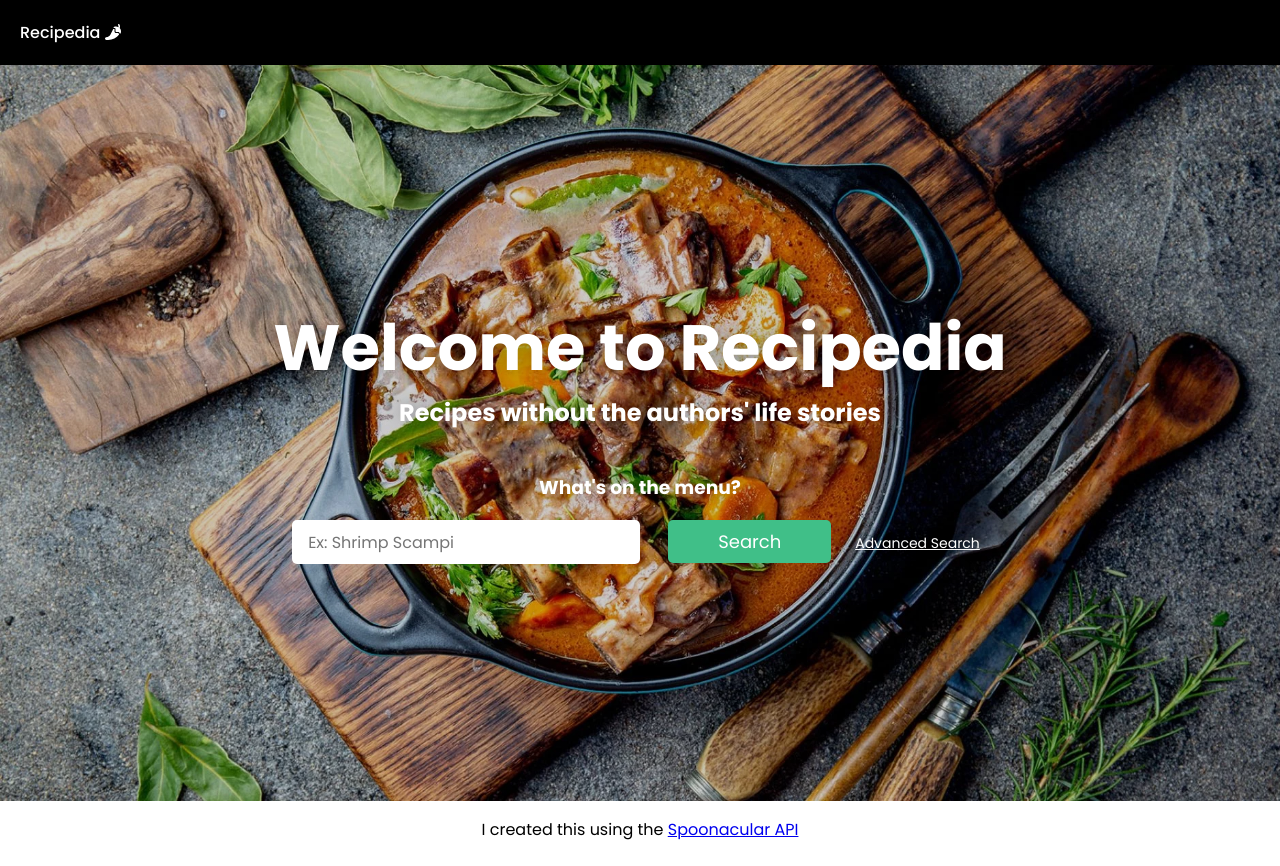
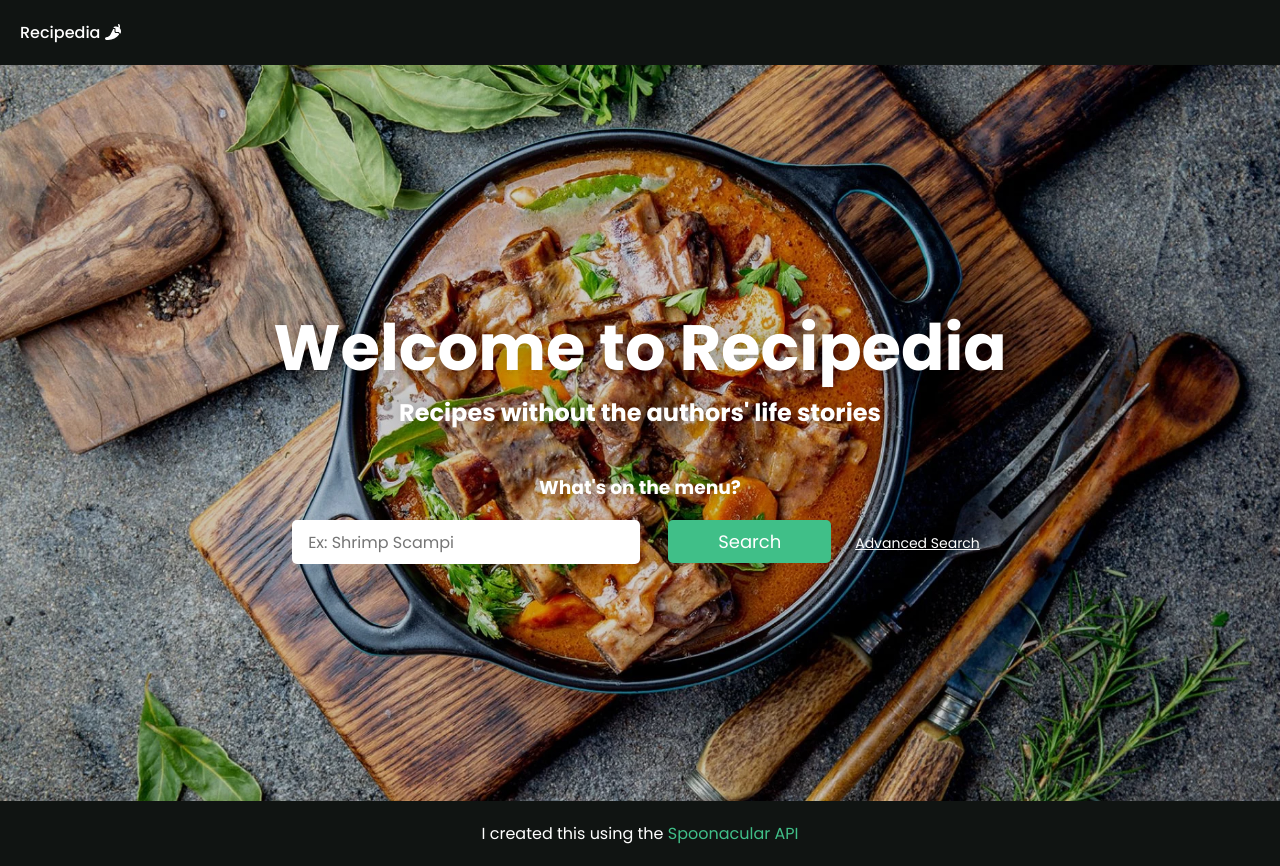
Before and after one commit to TobiasNorton/recipedia, a React (Create React App) app: page / in a window 1280 px wide. Built offline with nearby package versions, Linux system fonts and the light colour scheme; no server answers.

Commit message:
Footer component

```diff
--- a/src/App.js
+++ b/src/App.js
@@ -5,6 +5,7 @@ import Home from './pages/home';
 import Recipe from './pages/recipe';
 import NavigationBar from './components/navigation-bar';
 import SearchResults from './pages/search-results';
+import Footer from './components/footer';
 
 function App() {
   // See the browser's built-in URLSearchParams API.
@@ -19,6 +20,7 @@ function App() {
           <Route path="/search-results" component={SearchResults} />
           <Redirect to="/" />
         </Switch>
+        <Footer />
       </Router>
     </div>
   );
--- /dev/null
+++ b/src/components/footer/index.jsx
@@ -0,0 +1,14 @@
+import './style.scss';
+
+const Footer = () => {
+  return (
+    <div className="footer">
+      I created this using the{' '}
+      <a href="https://spoonacular.com/food-api" target="_blank" rel="noreferrer">
+        Spoonacular API
+      </a>
+    </div>
+  );
+};
+
+export default Footer;
--- /dev/null
+++ b/src/components/footer/style.scss
@@ -0,0 +1,9 @@
+.footer {
+  background-color: hsla(154, 10%, 7%, 1);
+  color: white;
+  padding: 20px;
+  a {
+    text-decoration: none;
+    color: rgb(64, 191, 136);
+  }
+}
--- a/src/components/navigation-bar/style.scss
+++ b/src/components/navigation-bar/style.scss
@@ -3,7 +3,7 @@
   display: flex;
   justify-content: flex-start;
   font-family: 'Poppins', sans-serif;
-  background-color: black;
+  background-color: hsla(154, 10%, 7%, 1);
   padding: 20px;
 
   .logo {
--- a/src/pages/home/index.tsx
+++ b/src/pages/home/index.tsx
@@ -96,12 +96,6 @@ const Home = () => {
         </div>
       </div>
       {/* )} */}
-      <p>
-        I created this using the{' '}
-        <a href="https://spoonacular.com/food-api" target="_blank" rel="noreferrer">
-          Spoonacular API
-        </a>
-      </p>
     </div>
   );
 };
--- a/src/pages/home/style.scss
+++ b/src/pages/home/style.scss
@@ -41,7 +41,7 @@
 
     .search-button {
       font-family: 'Poppins', sans-serif;
-      background-color: hsl(154, 50%, 50%);
+      background-color: rgb(64, 191, 136);
       color: white;
       font-size: 18px;
       padding: 8px 50px;
```
Also changed, not shown: 1 other file (tests, documents, lock files or other folders).
